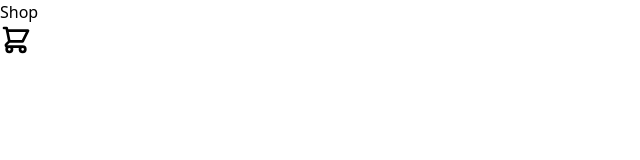
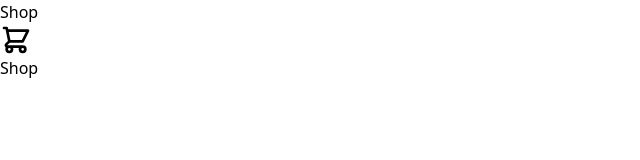
Before and after one commit to radosav-perisic/rj-tech, a React (Vite) app in the folder rj-tech/: page / in a window 1280 px wide. Shown: the top 160 px of the page, without its empty margins (0-640 px from the left). Built offline with nearby package versions, Linux system fonts and the light colour scheme.

Commit message:
Update routes in App

```diff
--- a/rj-tech/src/App.jsx
+++ b/rj-tech/src/App.jsx
@@ -1,5 +1,7 @@
 import { BrowserRouter as Router, Routes, Route } from "react-router-dom"
 import Navbar from "./components/Navbar"
+import Cart from "./pages/Cart"
+import Shop from "./pages/Shop"
 
 function App() {
 
@@ -9,8 +11,8 @@
        <Router>
         <Navbar />
         <Routes>
-          <Route path='/'/>
-        <Route path='/cart'/>
+          <Route path='/' element={<Shop />}/>
+        <Route path='/cart' element={<Cart />}/>
         </Routes>
        </Router>
       </div>
```
